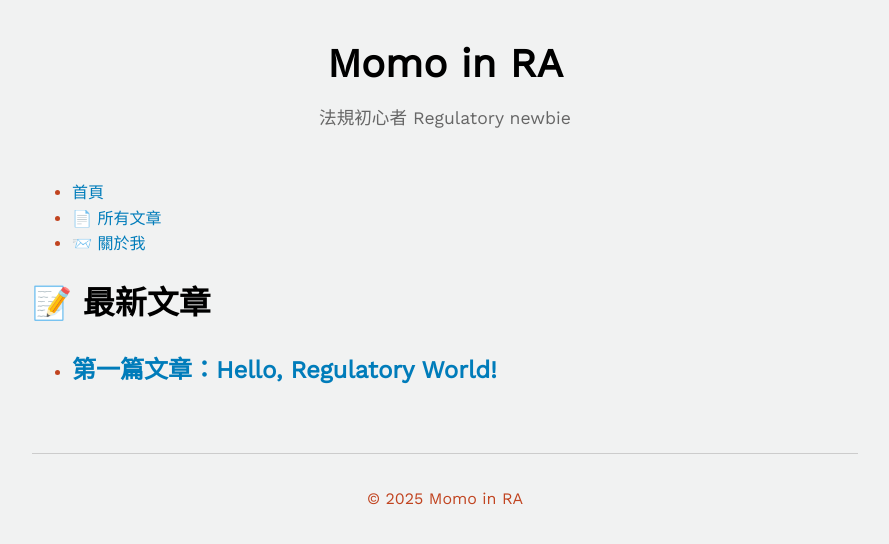
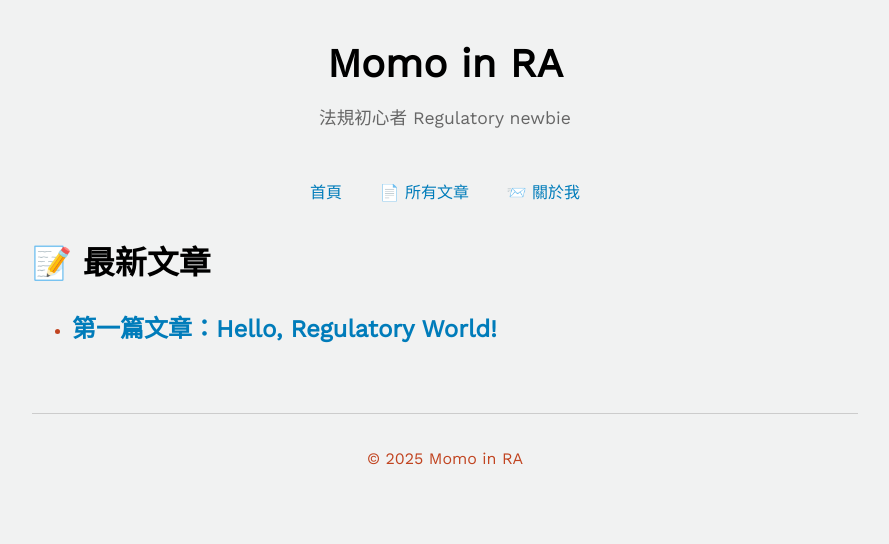
Before and after one commit to MomoInRA/github.io, a Jekyll site: the page built from index.md, in a window 1280 px wide. Shown: the top 544 px of the page, without its empty margins (195-1084 px from the left). Built offline with Jekyll 4.4.1, drawn with Linux system fonts in a browser that asks for light colours.

Commit message:
Update style.css

```diff
--- a/assets/css/style.css
+++ b/assets/css/style.css
@@ -59,3 +59,24 @@ header .subtitle {
   color: #666;
   margin-top: 0.5rem;
 }
+.navbar ul {
+  list-style: none;
+  padding: 0;
+  text-align: center;
+  margin: 1rem 0 2rem 0;
+}
+
+.navbar ul li {
+  display: inline-block;
+  margin: 0 1rem;
+}
+
+.navbar ul li a {
+  text-decoration: none;
+  color: #007cba;
+  font-weight: 500;
+}
+
+.navbar ul li a:hover {
+  text-decoration: underline;
+}
```
